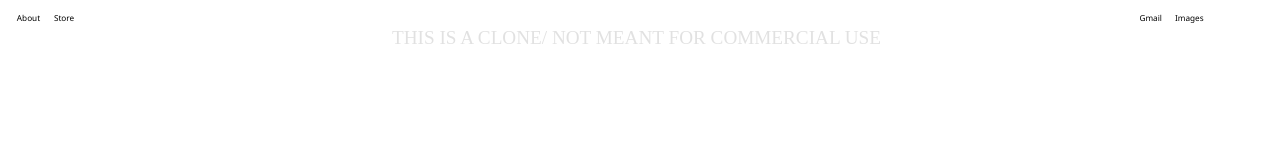
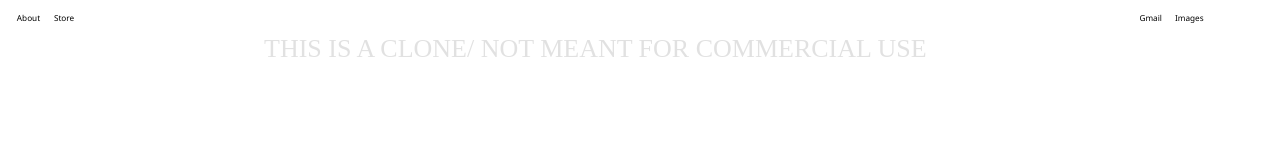
Before and after one commit to Des616/GoogleClone, a plain HTML site: page index.html in a window 1280 px wide. Shown: the top 160 px of the page. Drawn offline with Linux system fonts and the light colour scheme; grey boxes are pictures that could not be loaded.

```diff
--- a/style.css
+++ b/style.css
@@ -156,7 +156,7 @@
 }
 #warning{
     position: absolute;
-    margin-left: 30%;
-    font-size: larger;
+    margin-left: 20%;
+    font-size:26px;
     color: rgba(0, 0, 0, 0.116);
 }
```
